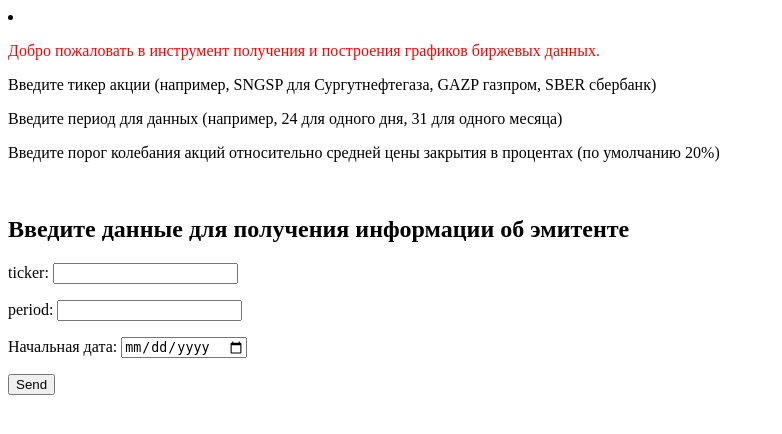
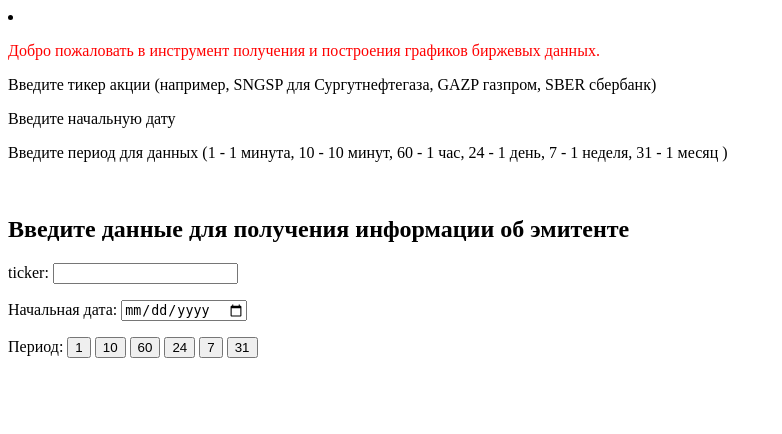
Before and after one commit to akv2005/Fastapi, a FastAPI app: page /pages/input in a window 1280 px wide. Shown: the top 434 px of the page, without its empty margins (0-782 px from the left). Run offline with FastAPI, Linux system fonts and the light colour scheme.

Commit message:
Изменение ввода, и отработка ошибки при вводе тикера

```diff
--- a/data_download.py
+++ b/data_download.py
@@ -10,10 +10,9 @@ logging.basicConfig(level=logging.INFO, filemode='w', filename='py.log',
                     format='%(asctime)s | %(levelname)s | %(message)s')
 def fetch_stock_data(ticker, period, start_date):
     security = ticker
-#    s_date = start_date
     s_date = start_date  # Начальная дата
     end_date = datetime.datetime.today()  # Конечная дата
-    interval = period  #'24'  Интервал: '1d', '1h', '30m' и т.д.
+    interval = period  #'24'  Интервал: '
     with requests.Session() as session:
         stock = apimoex.get_board_candles(session, security=security, start=s_date, end=end_date, interval = interval)
         data = pd.DataFrame(stock)
--- a/data_plotting.py
+++ b/data_plotting.py
@@ -7,6 +7,7 @@ logging.basicConfig(level=logging.INFO, filemode='w', filename='py.log',
 
 
 def create_and_save_plot(data, ticker, period, filename=None):
+
     plt.figure(figsize=(10, 6))
 
     if 'begin' not in data:
--- a/moex.py
+++ b/moex.py
@@ -7,17 +7,16 @@ def main(ticker, period, start_date):
     print("Добро пожаловать в инструмент получения и построения графиков биржевых данных.")
     threshold = 20
     while True:
-        # ticker = input("Введите тикер акции (например, «SNGSP» для Сургутнефтегаза Inc): ")
-        # start_date = input("Введите начальную дату например 2024-08-01): ")
-        # period = input("Введите период для данных (например, '24' для одного месяца): ")
         # threshold = int(input(
         #     'Введите порог колебания акций относительно средней цены закрытия в процентах (по умолчанию 20%) ').strip() or '20'
         # Попытка получение данных об акции
+
         stock_data = dd.fetch_stock_data(ticker, period, start_date)
 
         # Проверка наличия данных о акции
         if stock_data.empty:
             print(f"Нет данных для тикера '{ticker}'. Пожалуйста, проверьте правильность введенного тикера и запрашиваемого перода времени")
+
             break  # Возврат к началу цикла для повторного ввода
 
 
--- a/templates/input.html
+++ b/templates/input.html
@@ -11,8 +11,9 @@
 <li class="flex jastify-between text-3xl my3">
     <p style="color: red;">   Добро пожаловать в инструмент получения и построения графиков биржевых данных.  </p>
     <p>    Введите тикер акции (например, SNGSP для Сургутнефтегаза, GAZP газпром, SBER сбербанк)  </p>
-    <p>  Введите период для данных (например, 24 для одного дня, 31 для одного месяца)  </p>
-    <p>  Введите порог колебания акций относительно средней цены закрытия в процентах (по умолчанию 20%) </p>
+    <p>    Введите начальную дату </p>
+    <p>  Введите период для данных (1 - 1 минута,   10 - 10 минут,   60 - 1 час,   24 - 1 день,   7 - 1 неделя,  31 - 1 месяц )</p>
+
 </li>
  <br>
 <h2>Введите  данные для получения информации об эмитенте</h2>
@@ -21,15 +22,20 @@
             ticker:
             <input name="ticker" />
         </p>
-        <p>
-            period:
-            <input name="period" type="number"/>
-        </p>
+
         <p>
             Начальная дата:
             <input name="start_date" type="date" />
         </p>
-        <input type="submit" value="Send" />
+        <p>
+            Период:
+            <input name="period" type="submit" value="1" />
+            <input name="period" type="submit" value="10" />
+            <input name="period" type="submit" value="60" />
+            <input name="period" type="submit" value="24" />
+            <input name="period" type="submit" value="7" />
+            <input name="period"  type="submit" value="31" />
+            </p>
     </form>
 
 </body>
--- a/templates/output.html
+++ b/templates/output.html
@@ -17,7 +17,7 @@
         <img src="{{Stock}}">
     </div>
  <br>
- <iframe src="../py.log">   </iframe>
+
 {% endblock %}
 <button><a href="/">Вернуться на главную страницу </a></button>
 <button><a href="/pages/input">Вернуться на страницу ввода эмитента</a></button>
```
Also changed, not shown: main.py (+1 -8 lines), pages/router.py (+13 -6 lines).
